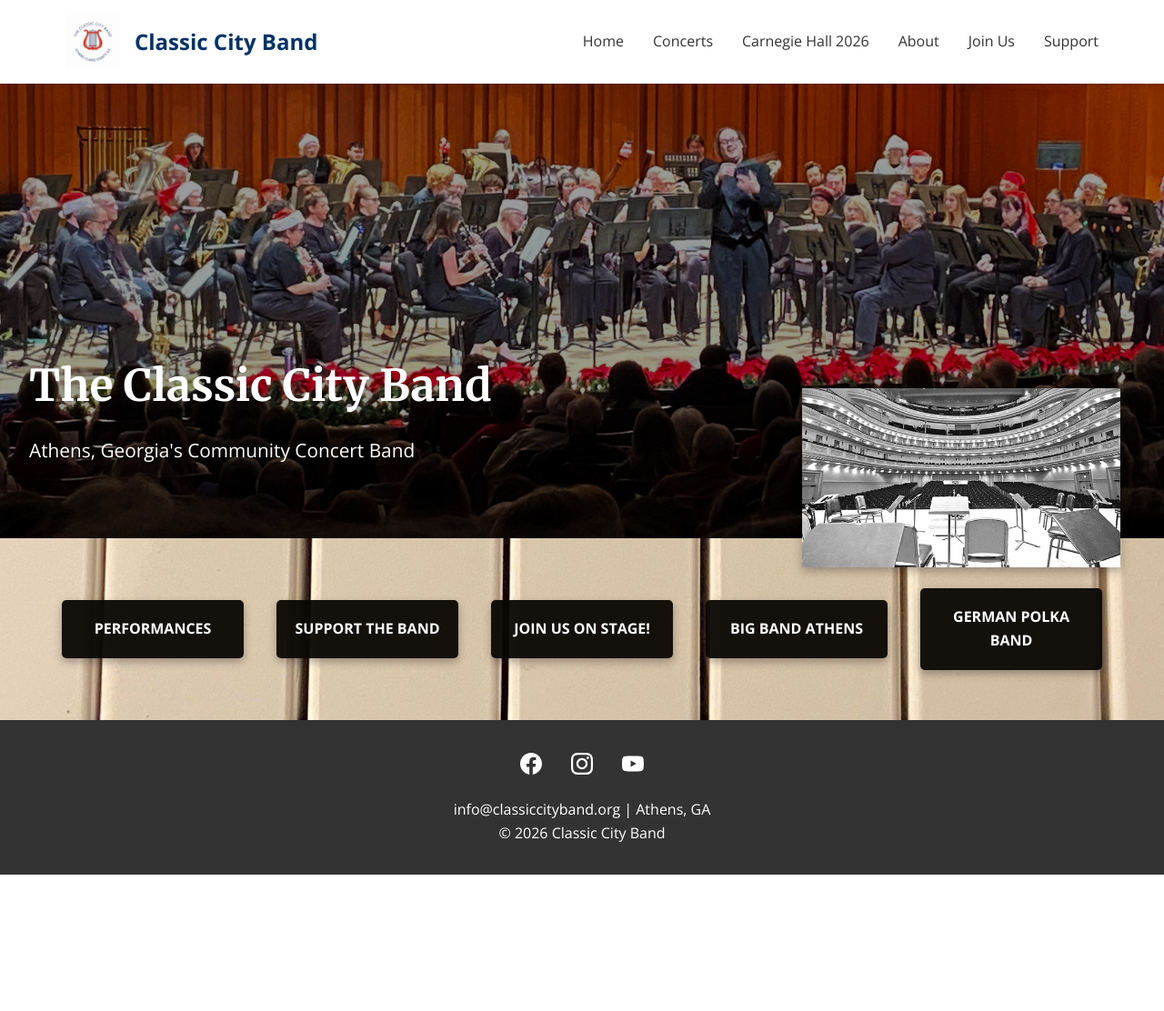
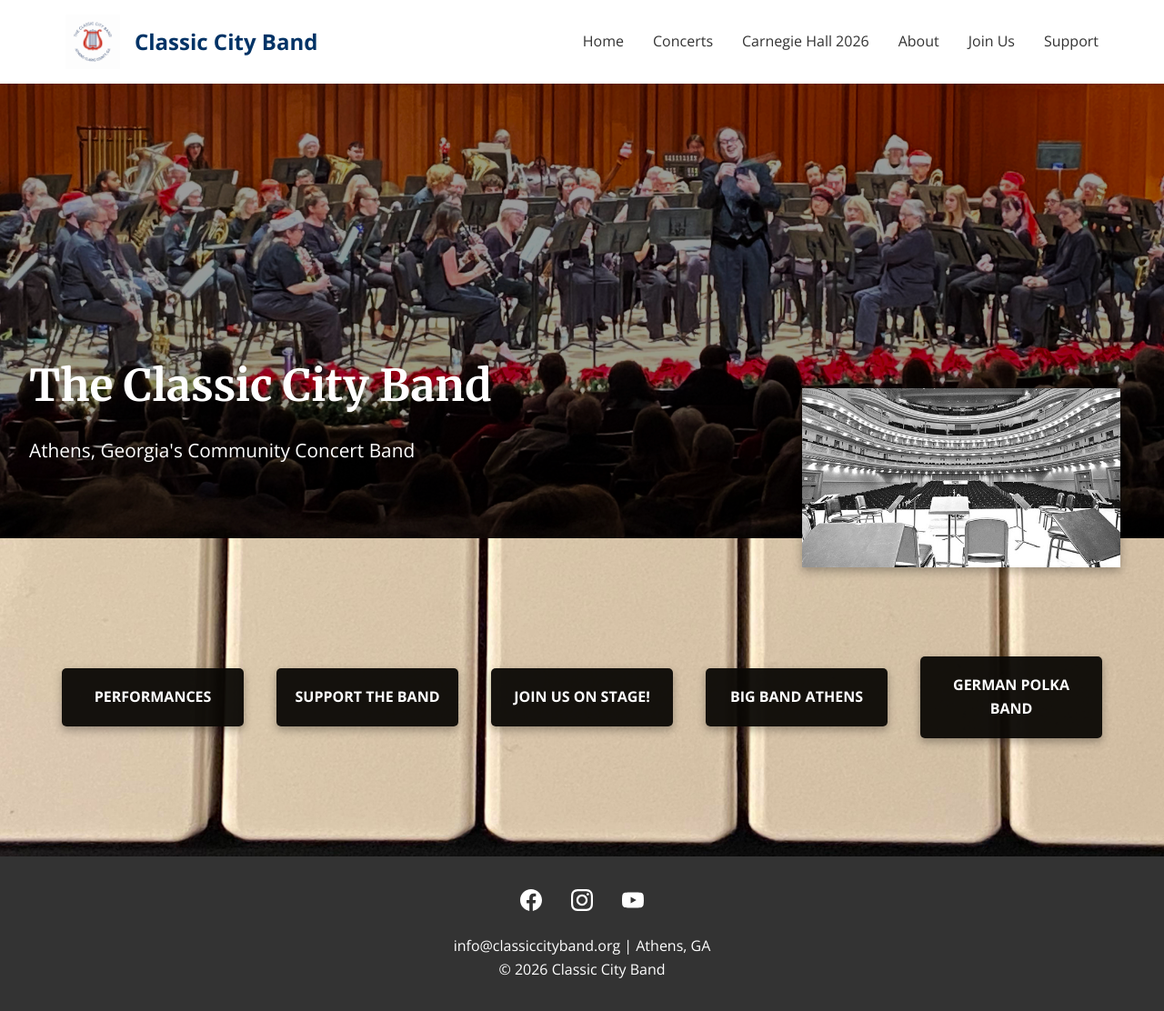
Before and after one commit to webmasterCCB/CCBwebsite, a Jekyll site: the page built from index.html, in a window 1280 px wide and 1112 px high. Shown: the whole window at 91% size. Built offline with Jekyll 4.4.1, drawn with Linux system fonts in a browser that asks for light colours.

Commit message:
Update style.css

```diff
--- a/assets/css/style.css
+++ b/assets/css/style.css
@@ -162,7 +162,7 @@ nav a:hover {
   display: flex;
   justify-content: space-evenly;
   align-items: center;
-  min-height: 200px;
+  min-height: 350px;
 }
 
 .quick-links .link-btn {
```
